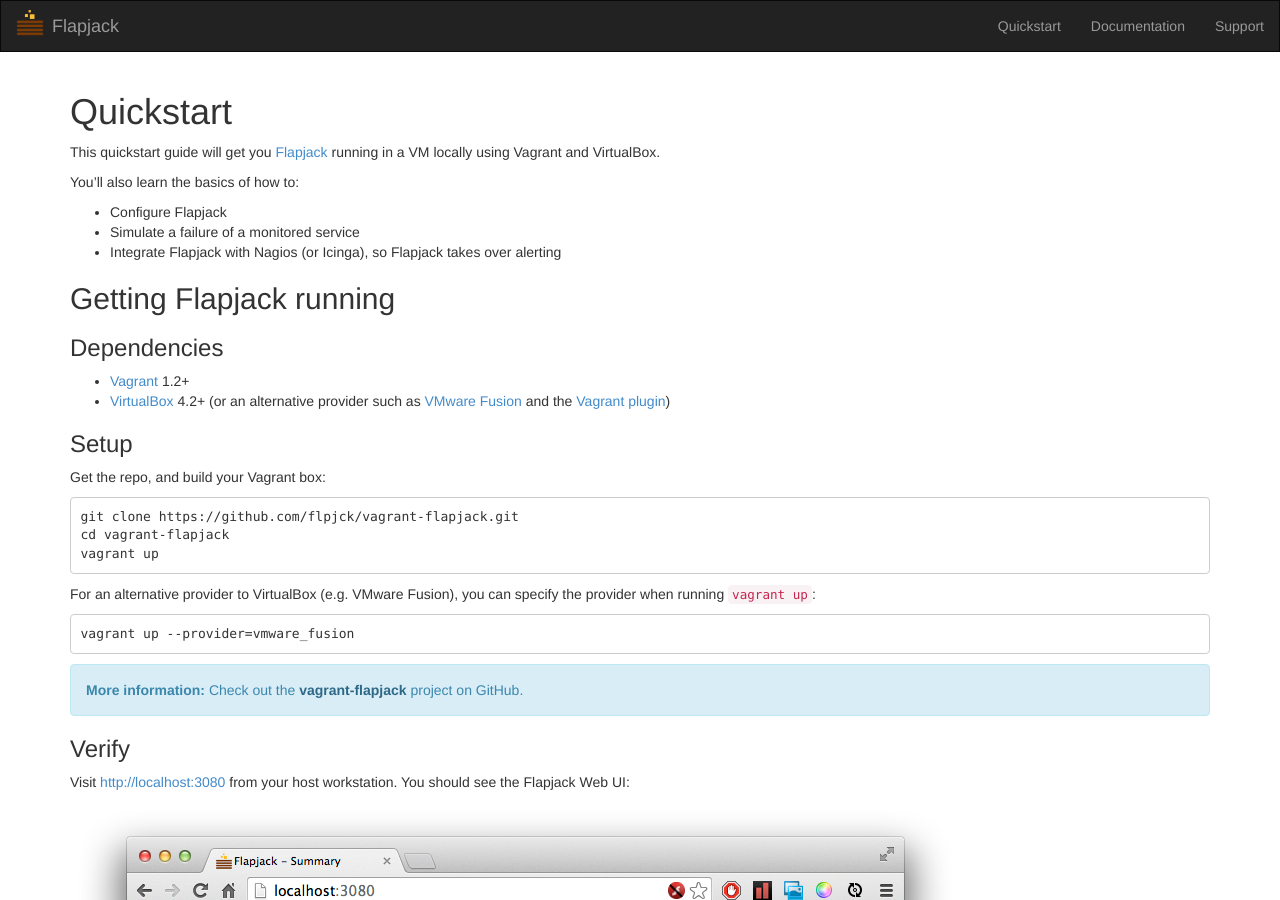
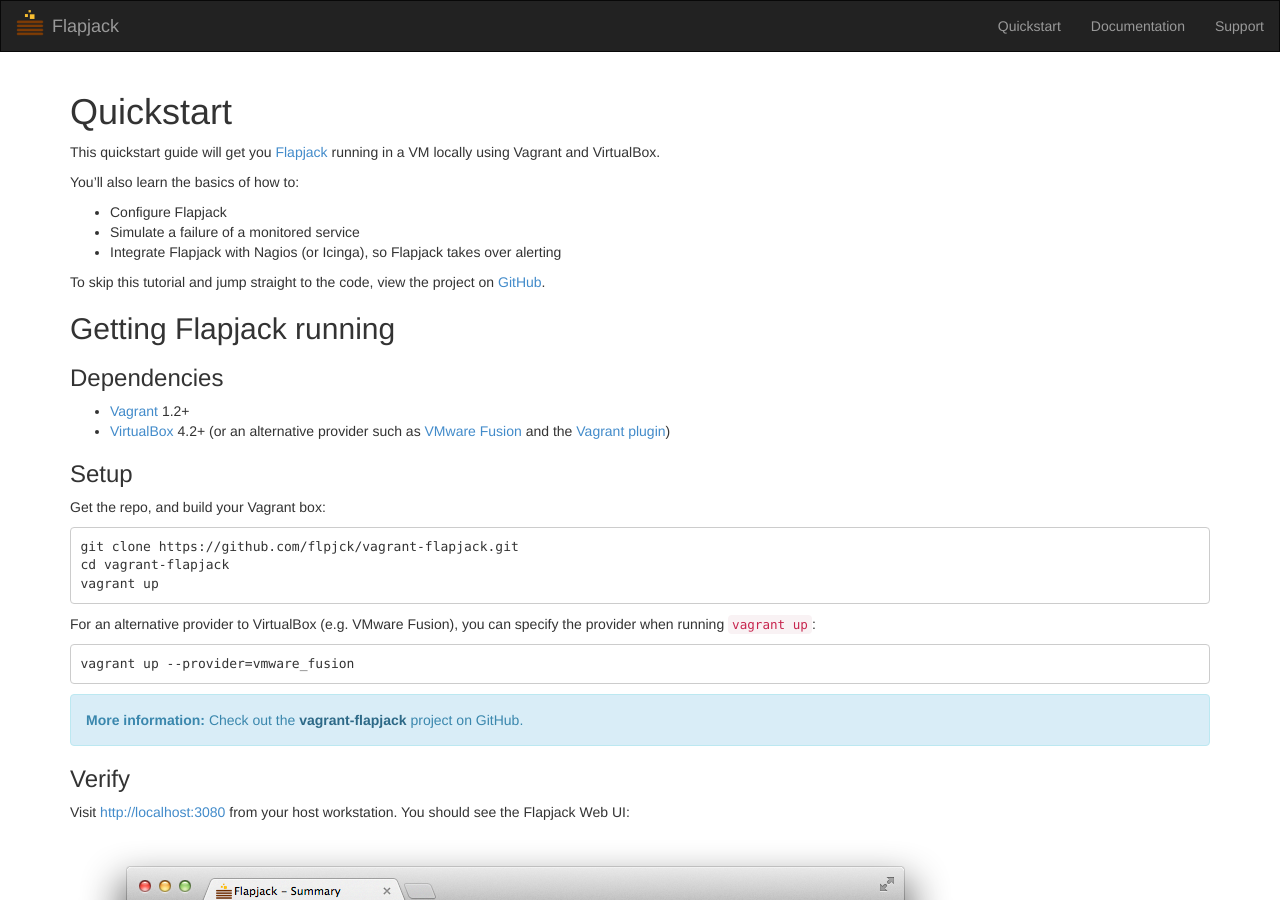
Before and after one commit to flapjack/flapjack, a Jekyll site: the page built from quickstart.markdown, in a window 1280 px wide and 900 px high. Built offline with Jekyll 4.4.1, drawn with Linux system fonts in a browser that asks for light colours; Markdown is read by kramdown in place of the engine named in the settings.

Commit message:
Add github project link to quickstart guide

```diff
--- a/quickstart.markdown
+++ b/quickstart.markdown
@@ -12,6 +12,8 @@ You'll also learn the basics of how to:
 - Configure Flapjack
 - Simulate a failure of a monitored service
 - Integrate Flapjack with Nagios (or Icinga), so Flapjack takes over alerting
+
+To skip this tutorial and jump straight to the code, view the project on [GitHub](https://github.com/flpjck/flapjack).
 
 ## Getting Flapjack running
 
```
